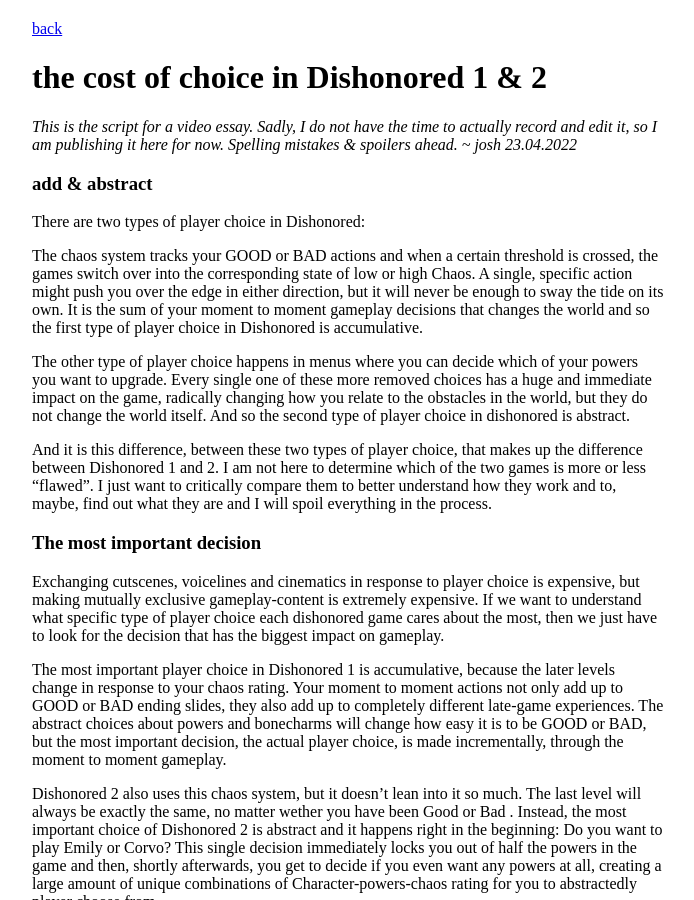
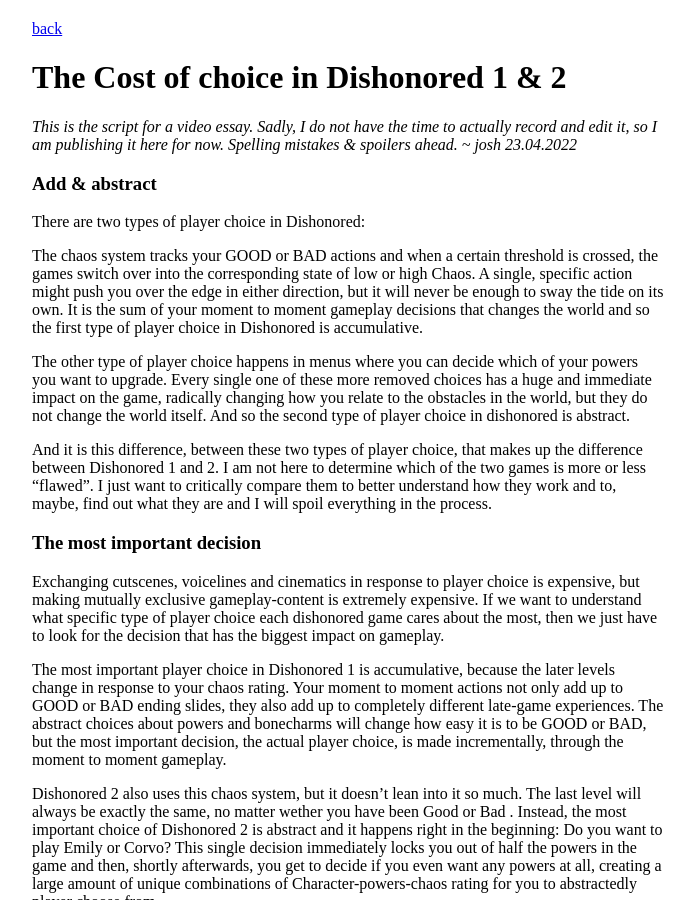
Before and after one commit to stuffedwombat/stuffedwombat.github.io, a Jekyll site: the page built from cost_of_choice_dishonored.md, in a window 1280 px wide and 900 px high. Shown: the whole window, without its empty margins (292-986 px from the left). Built offline with Jekyll 4.4.1, drawn with Linux system fonts in a browser that asks for light colours; our own code applies the rules of GitHub Pages for plain Markdown files; comment, search, counter and statistics services are not loaded.

```diff
--- a/cost_of_choice_dishonored.md
+++ b/cost_of_choice_dishonored.md
@@ -1,11 +1,11 @@
 [back](index)
 
-<h1>the cost of choice in Dishonored 1 & 2</h1>
+<h1>The Cost of choice in Dishonored 1 & 2</h1>
 
 *This is the script for a video essay. Sadly, I do not have the time to actually record and edit it, so I am publishing it here for now. Spelling mistakes & spoilers ahead. ~ josh 23.04.2022*
 
 
-<h3>add & abstract</h3>
+<h3>Add & abstract</h3>
 There are two types of player choice in Dishonored:
 
 The chaos system tracks your GOOD or BAD actions and when a certain threshold is crossed, the games switch over into the corresponding state of low or high Chaos. A single, specific action might push you over the edge in either direction, but it will never be enough to sway the tide on its own. It is the sum of your moment to moment gameplay decisions that changes the world and so the first type of player choice in Dishonored is accumulative.
```
